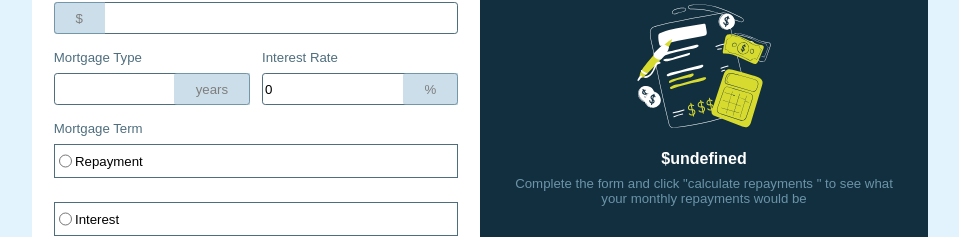
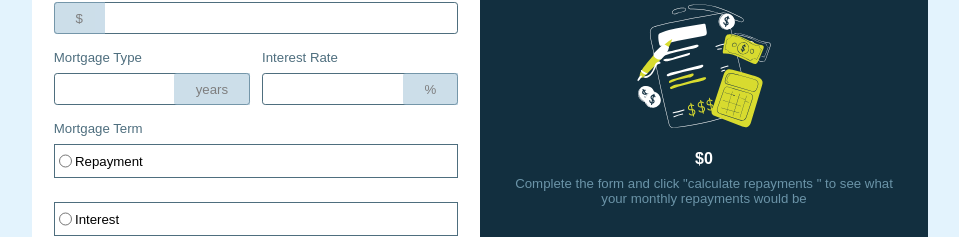
Before and after one commit to Oddisy/mortgage_repayment, a React (Vite) app: page / in a window 1280 px wide. Shown: the part 297-534 px from the top of the page, without its empty margins (160-1119 px from the left). Built offline with nearby package versions, Linux system fonts and the light colour scheme.

Commit message:
chore : refractor code

```diff
--- a/src/component/form.tsx
+++ b/src/component/form.tsx
@@ -54,7 +54,7 @@ const Form = ({
 					}
 				/>
 				<Input
-					formInputValue={yearlyInterest}
+					formInputValue={yearlyInterest ? yearlyInterest : ""}
 					htmlFor="text"
 					{...inputProps}
 					currencySign="%"
--- a/src/component/right_container.tsx
+++ b/src/component/right_container.tsx
@@ -15,7 +15,7 @@ const RightContainer = ({ monthlyRepaymentDisplay }: RightContainerProp) => {
 					/>
 				</div>
 				<h2 className="right_container_child-result">
-					{`$${monthlyRepaymentDisplay?.toFixed(2)}`}
+					{`$${monthlyRepaymentDisplay?.toFixed(2) || "0"}`}
 				</h2>
 				<h4 className="right_container_child-complete">
 					Complete the form and click "calculate repayments " to see
```
